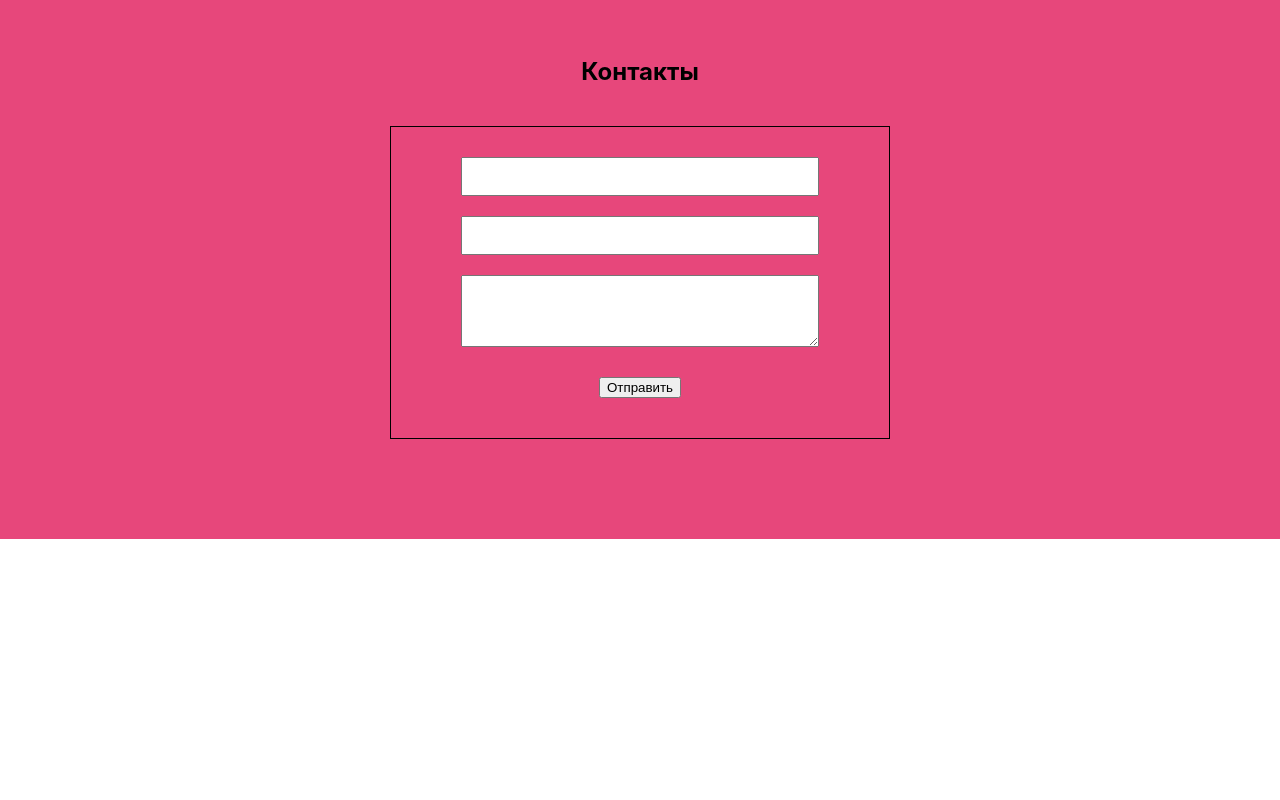
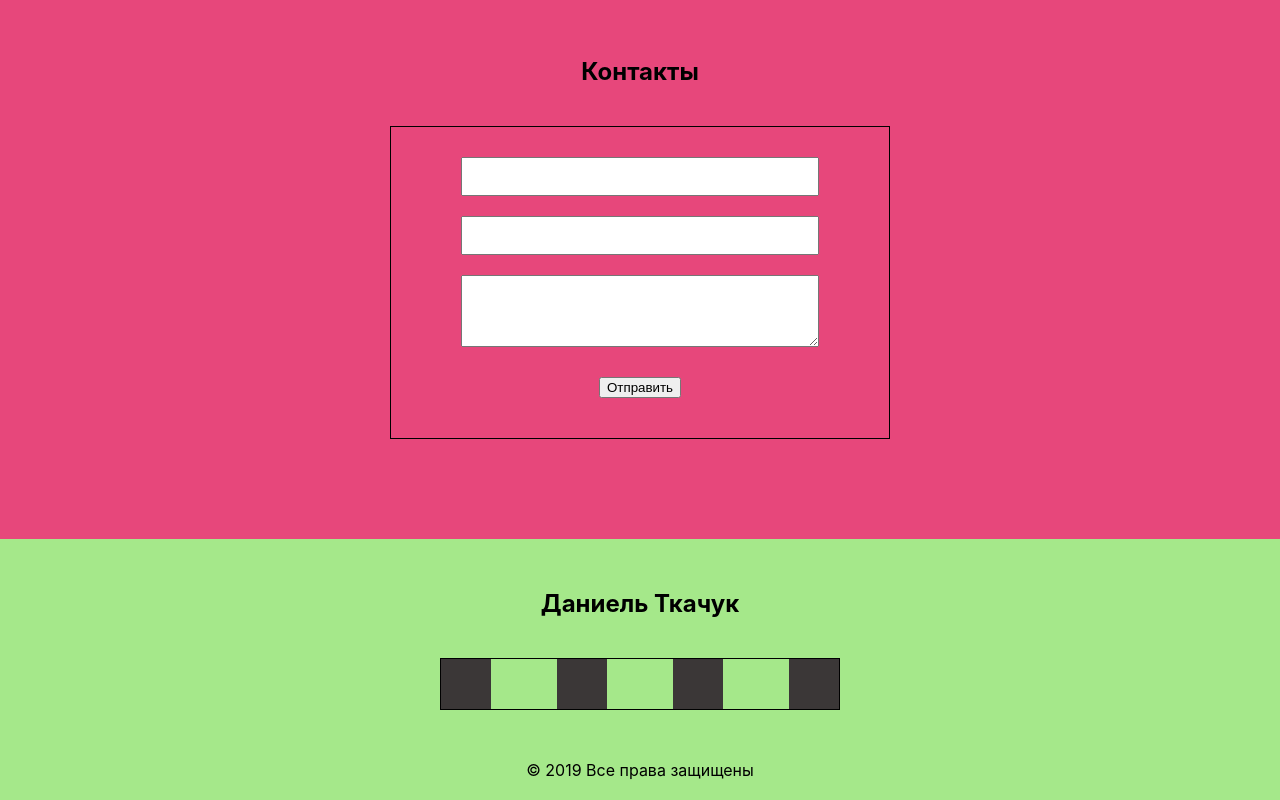
Before and after one commit to DaniyelGit/Portfolio, a React (Create React App) app: page / in a window 1280 px wide. Shown: the part 2468-3268 px from the top of the page. Before the commit the page ends 3007 px from the top, so only its background shows below. Built offline with nearby package versions, Linux system fonts and the light colour scheme.

Commit message:
added components Footer.tsx

```diff
--- a/src/App.tsx
+++ b/src/App.tsx
@@ -6,6 +6,7 @@ import {Skills} from "./skills/Skills";
 import {MyWorks} from "./works/MyWorks";
 import {Freelance} from "./ freelance/Freelance";
 import {Contacts} from "./Contacts/Contacts";
+import {Footer} from "./footer/Footer";
 
 function App() {
   return (
@@ -16,6 +17,7 @@ function App() {
         <MyWorks/>
         <Freelance/>
         <Contacts/>
+        <Footer/>
     </div>
   );
 }
--- /dev/null
+++ b/src/footer/Footer.module.css
@@ -0,0 +1,32 @@
+.footer {
+    padding: 50px 0 20px;
+    background-color: #a5e88a;
+}
+
+.footer__title {
+    text-align: center;
+}
+
+.footer__inner {
+    margin-top: 40px;
+}
+
+.footer__links {
+    display: flex;
+    justify-content: space-between;
+    align-items: center;
+    margin: 0 auto;
+    width: 400px;
+    border: 1px solid #000;
+}
+
+.footer__link {
+    width: 50px;
+    height: 50px;
+    background-color: #3b3737;
+}
+
+.footer__copy {
+    text-align: center;
+    margin-top: 50px;
+}
--- /dev/null
+++ b/src/footer/Footer.tsx
@@ -0,0 +1,35 @@
+import React from 'react';
+import s from './Footer.module.css';
+
+
+
+export const Footer = () => {
+    return (
+        <footer className={s.footer}>
+            <h2 className={s.footer__title}>
+                Даниель Ткачук
+            </h2>
+            <div className="container">
+                <div className={s.footer__inner}>
+                    <div className={s.footer__links}>
+                        <div className={s.footer__link}>
+
+                        </div>
+                        <div className={s.footer__link}>
+
+                        </div>
+                        <div className={s.footer__link}>
+
+                        </div>
+                        <div className={s.footer__link}>
+
+                        </div>
+                    </div>
+                    <p className={s.footer__copy}>
+                        © 2019 Все права защищены
+                    </p>
+                </div>
+            </div>
+        </footer>
+    );
+};
```
